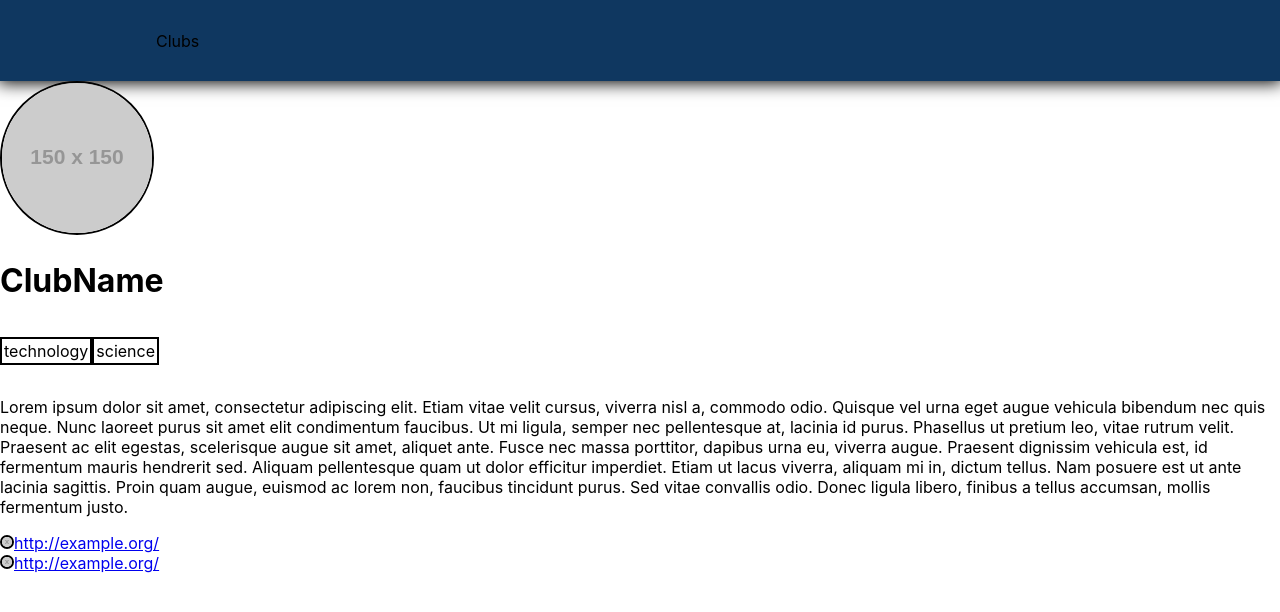
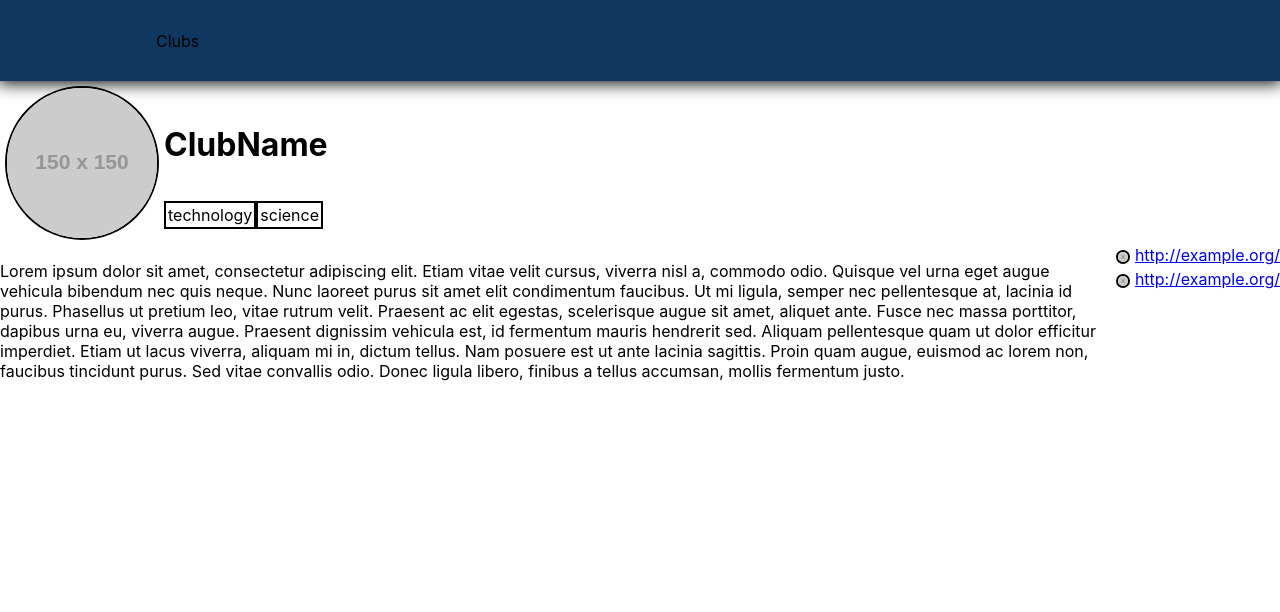
Before and after one commit to wlmac/website, a React (Create React App) app: page /clubs in a window 1280 px wide. Shown: the top 612 px of the page. Built offline with nearby package versions, Linux system fonts and the light colour scheme.

Commit message:
Style component layout

```diff
--- a/src/components/Containers/ClubInfo/ClubInfo.jsx
+++ b/src/components/Containers/ClubInfo/ClubInfo.jsx
@@ -3,39 +3,49 @@ import styled from "styled-components";
 
 const ClubInfo = ({tags, links, ...props}) => (
   <div>
+    <ClubHeader>
       <CircleIcon src="https://via.placeholder.com/150" />
+      <ClubDetails>
         <Title>ClubName</Title>
         <TagSection>
           {tags.map(tag => (
             <Tag>{tag}</Tag>
           ))}
         </TagSection>
+      </ClubDetails>
+    </ClubHeader>
+    <ClubBody>
       <p>
-      Lorem ipsum dolor sit amet, consectetur adipiscing elit. Etiam vitae velit
-      cursus, viverra nisl a, commodo odio. Quisque vel urna eget augue vehicula
-      bibendum nec quis neque. Nunc laoreet purus sit amet elit condimentum
-      faucibus. Ut mi ligula, semper nec pellentesque at, lacinia id purus.
-      Phasellus ut pretium leo, vitae rutrum velit. Praesent ac elit egestas,
-      scelerisque augue sit amet, aliquet ante. Fusce nec massa porttitor,
-      dapibus urna eu, viverra augue. Praesent dignissim vehicula est, id
-      fermentum mauris hendrerit sed. Aliquam pellentesque quam ut dolor
-      efficitur imperdiet. Etiam ut lacus viverra, aliquam mi in, dictum tellus.
-      Nam posuere est ut ante lacinia sagittis. Proin quam augue, euismod ac
-      lorem non, faucibus tincidunt purus. Sed vitae convallis odio. Donec
-      ligula libero, finibus a tellus accumsan, mollis fermentum justo.
+        Lorem ipsum dolor sit amet, consectetur adipiscing elit. Etiam vitae
+        velit cursus, viverra nisl a, commodo odio. Quisque vel urna eget augue
+        vehicula bibendum nec quis neque. Nunc laoreet purus sit amet elit
+        condimentum faucibus. Ut mi ligula, semper nec pellentesque at, lacinia
+        id purus. Phasellus ut pretium leo, vitae rutrum velit. Praesent ac elit
+        egestas, scelerisque augue sit amet, aliquet ante. Fusce nec massa
+        porttitor, dapibus urna eu, viverra augue. Praesent dignissim vehicula
+        est, id fermentum mauris hendrerit sed. Aliquam pellentesque quam ut
+        dolor efficitur imperdiet. Etiam ut lacus viverra, aliquam mi in, dictum
+        tellus. Nam posuere est ut ante lacinia sagittis. Proin quam augue,
+        euismod ac lorem non, faucibus tincidunt purus. Sed vitae convallis
+        odio. Donec ligula libero, finibus a tellus accumsan, mollis fermentum
+        justo.
       </p>
+      <div>
         {links.map(link => (
-      <div>
+          <Link>
             <CircleIcon src="https://via.placeholder.com/10" />
             <a href={link}>{link}</a>
+          </Link>
+        ))}
       </div>
-    ))}
+    </ClubBody>
   </div>
 );
 
 const CircleIcon = styled.img`
   border: 2px solid black;
   border-radius: 50%;
+  margin: 5px;
 `;
 
 const Title = styled.h1`
@@ -44,12 +54,30 @@ const Title = styled.h1`
 
 const Tag = styled.p`
   padding: 2px;
-  background-color: light-blue;
   border: 2px black solid;
+`;
+
+const Link = styled.div`
+  display: flex;
 `;
 
 const TagSection = styled.div`
   display: flex;
+  /* TODO: prop tag color */
+`;
+
+const ClubBody = styled.div`
+  display: flex;
+`;
+
+const ClubHeader = styled.div`
+  display: flex;
+`;
+
+const ClubDetails = styled.div`
+  display: flex;
+  flex-direction: column;
+  justify-content: flex-end;
 `;
 
 export default ClubInfo;
```
Lines whose indentation alone changed are shown as unchanged.
